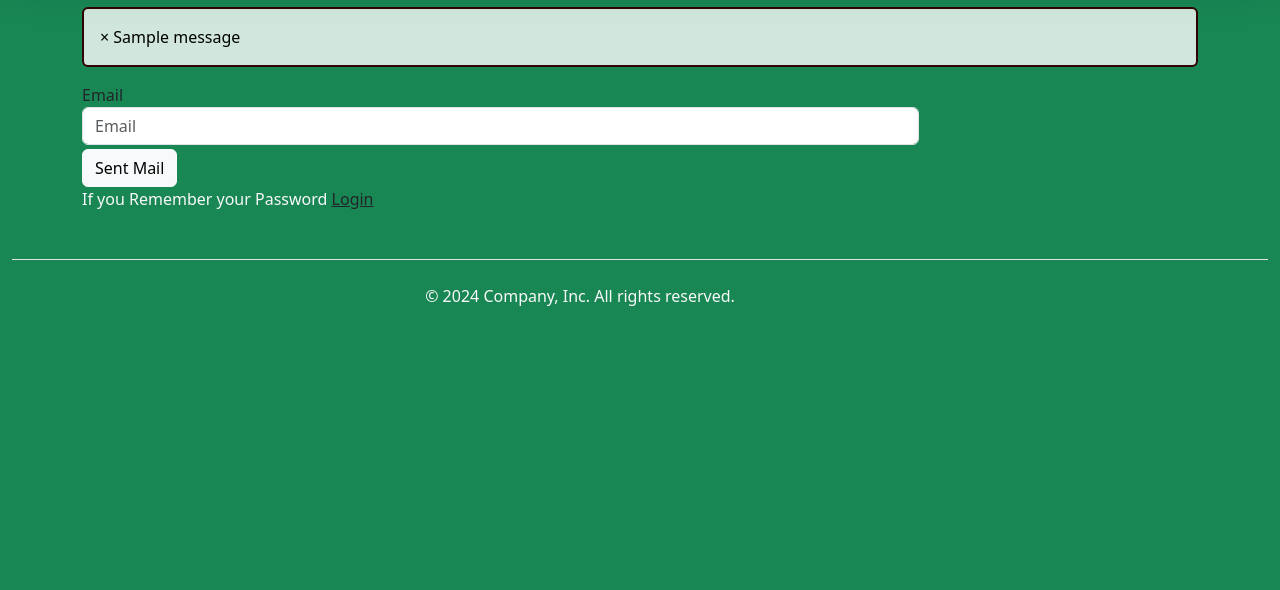
After one commit to Nandhukriss/garbage-management-system-django, a Django app: page /accounts/forgotPassword/ in a window 1280 px wide. The commit adds this page. Shown: the part 114-704 px from the top of the page. Run offline with Django 4.2, Linux system fonts and the light colour scheme; tables that the repository leaves empty hold one stand-in row (values such as "Sample post"); one stand-in notice (Sample message) is shown; some libraries are stand-ins or nearby versions.

```diff
--- a/Templates/Forgot_Password.html
+++ b/Templates/Forgot_Password.html
@@ -27,12 +27,12 @@
 					</div>
 							<div class="row">
 								<div class="form-actions floatRight">
-									<input type="submit" value="Sent Mail" class="btn btn-primary btn-sm">
+									<input type="submit" value="Sent Mail" class="btn btn-light mt-1 ">
 								</div>
 							</div>
 					</form>
 
-					<p class="account"> If you Remember your Password <a href="{% url 'login' %}">Login</a></p>
+					<p class="text-light "> If you Remember your Password <a href="{% url 'login' %}" class="text-dark ">Login</a></p>
 				</div>
 
 				</div>
--- /dev/null
+++ b/Templates/Message.html
@@ -0,0 +1,16 @@
+{% if messages %}
+
+{% for message in messages %}
+<div id="message" class="container3">
+    <div {% if message.tags %} class="alert alert-{{ message.tags }}"
+        style="border: 2px solid rgb(48, 2, 2);color: rgb(0, 0, 0)" {% endif %} role="alert">
+        <!-- <button type="button" class="close" data-dismiss="alert">-->
+        <span aria-hidden="true">&times;</span>{% if message.level == DEFAULT_MESSAGE_LEVELS.ERROR %}Error:
+        {% endif %}
+        {{ message }}</button>
+
+    </div>
+</div>
+{% endfor %}
+
+{% endif %}
--- a/Templates/ResetPassword.html
+++ b/Templates/ResetPassword.html
@@ -36,7 +36,7 @@
 
 					</form>
 
-					<p class="account">Don't have an account? <a href="{% url 'register' %}">Register</a></p>
+					<p class="account">Don't have an account? <a href="{% url 'registration1' %}">Register</a></p>
 				</div>
 				<div class="w3l_form align-self">
 					<div class="left_grid_info">
--- a/Templates/login.html
+++ b/Templates/login.html
@@ -25,9 +25,9 @@
 					<input id="check3" name="check3" type="checkbox" value="show password" onclick="myFunction()">
 					<label class="check" for="check3">Show password</label>
 				</div>
-				<!-- <div class="agile-right ">
-					<a href="forgotPassword/" class="text-light ">Forgot Password?</a>
-				</div> -->
+				<div class="agile-right ">
+					<a href="{% url 'forgotPassword' %}" class="text-light ">Forgot Password?</a>
+				</div>
 			</div>
 
 				<input type="submit"  class="btn btn-light  "value="LOGIN">
--- a/accounts/views.py
+++ b/accounts/views.py
@@ -121,7 +121,7 @@ def forgotPassword(request):
             send_mail(
                 'Please activate your account',
                 message,
-                'garbages422@gmail.com',
+                'rohanjijovarghese@gmail.com',
                 [email],
                 fail_silently=False,
             )
@@ -135,6 +135,17 @@ def forgotPassword(request):
 
 
 def resetpassword_validate(request, uidb64, token):
+    """
+Validate the password reset link.
+
+Args:
+    request (HttpRequest): The current request.
+    uidb64 (str): The encoded user ID.
+    token (str): The password reset token.
+
+Returns:
+    HttpResponse: An HTTP response.
+"""
     try:
         uid = urlsafe_base64_decode(uidb64).decode()
         user = Account._default_manager.get(pk=uid)
```
Also changed, not shown: Garbage_Management/settings.py (+9 -4 lines), db.sqlite3, 1 other file.
